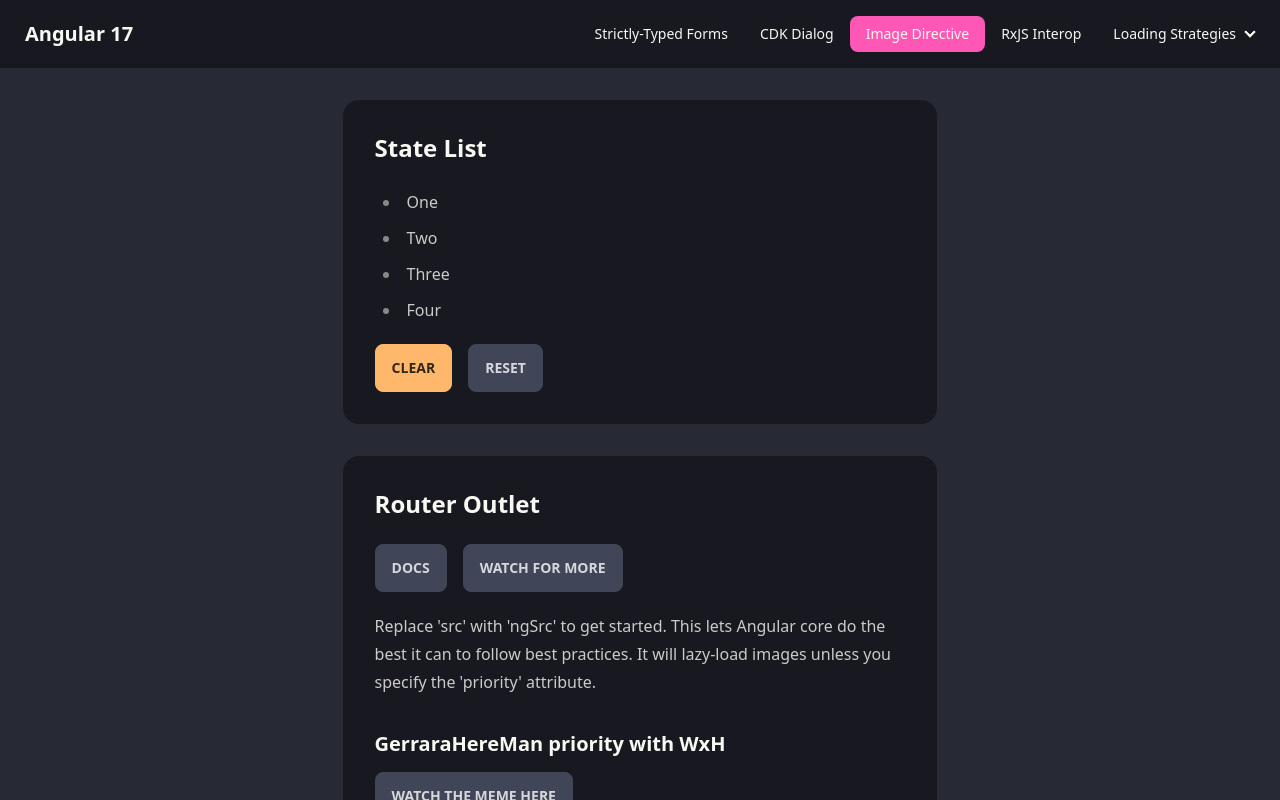
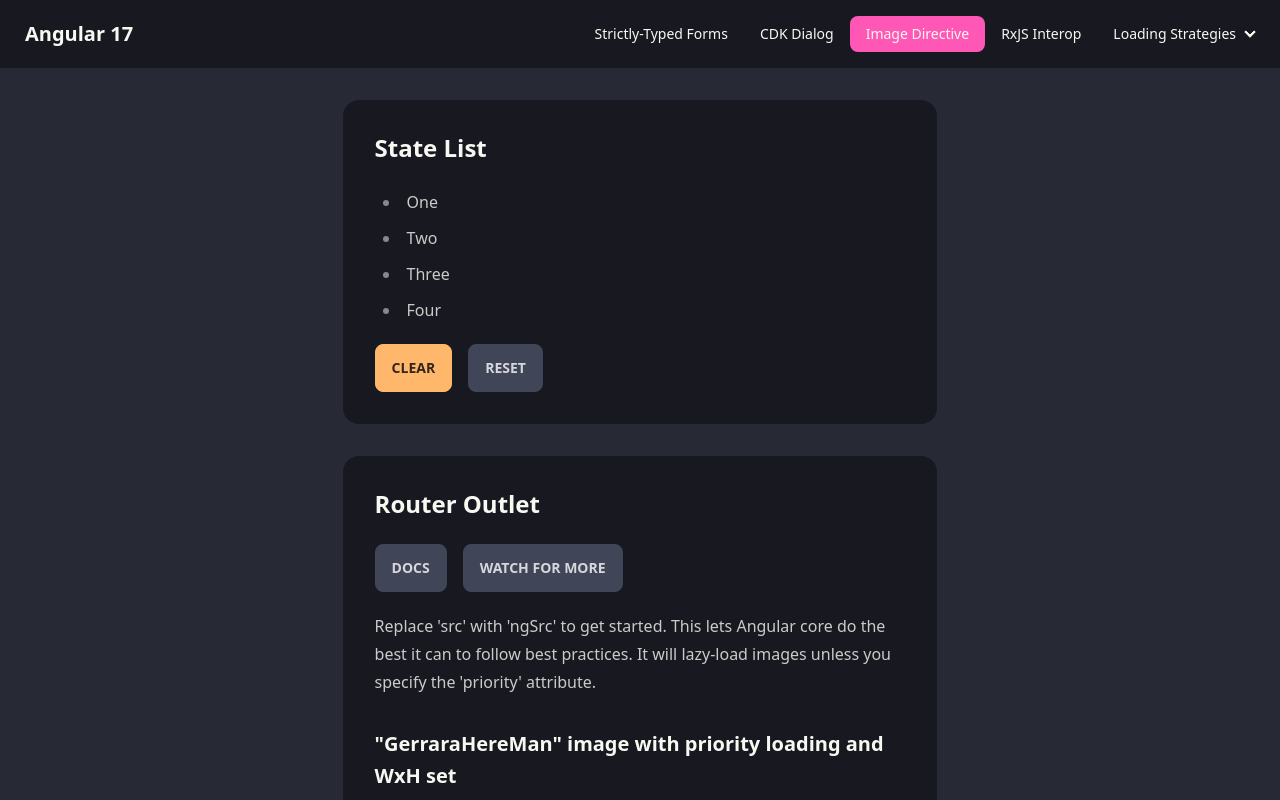
Before and after one commit to theadley/Angular17-Experiments, an Angular app: page /images in a window 1280 px wide. Shown: the top 800 px of the page. Built offline with nearby package versions, Linux system fonts and the light colour scheme.

Commit message:
feat: Angular 14-17 changes
Style update: Image Directive update and title update.

```diff
--- a/src/app/components/image-directive/image-directive.component.html
+++ b/src/app/components/image-directive/image-directive.component.html
@@ -5,7 +5,7 @@
   It will lazy-load images unless you specify the 'priority' attribute.
 </p>
 
-<h3>GerraraHereMan priority with WxH</h3>
+<h3>"GerraraHereMan" image with priority loading and WxH set</h3>
 <a class="btn btn-neutral" href="https://www.youtube.com/watch?v=52roqup9cm0&ab_channel=TsoHimself">Watch the meme here</a>
 <img ngSrc="assets/img/gerara-here.jpeg" alt="Gerara Here" width="1280" height="720" priority>
 <em>{{resultantImgTag}}</em>
--- a/src/index.html
+++ b/src/index.html
@@ -2,7 +2,7 @@
 <html lang="en">
 <head>
   <meta charset="utf-8">
-  <title>Angular176Test</title>
+  <title>Angular17 Test</title>
   <base href="/">
   <meta name="viewport" content="width=device-width, initial-scale=1">
   <link rel="icon" type="image/x-icon" href="favicon.ico">
```
